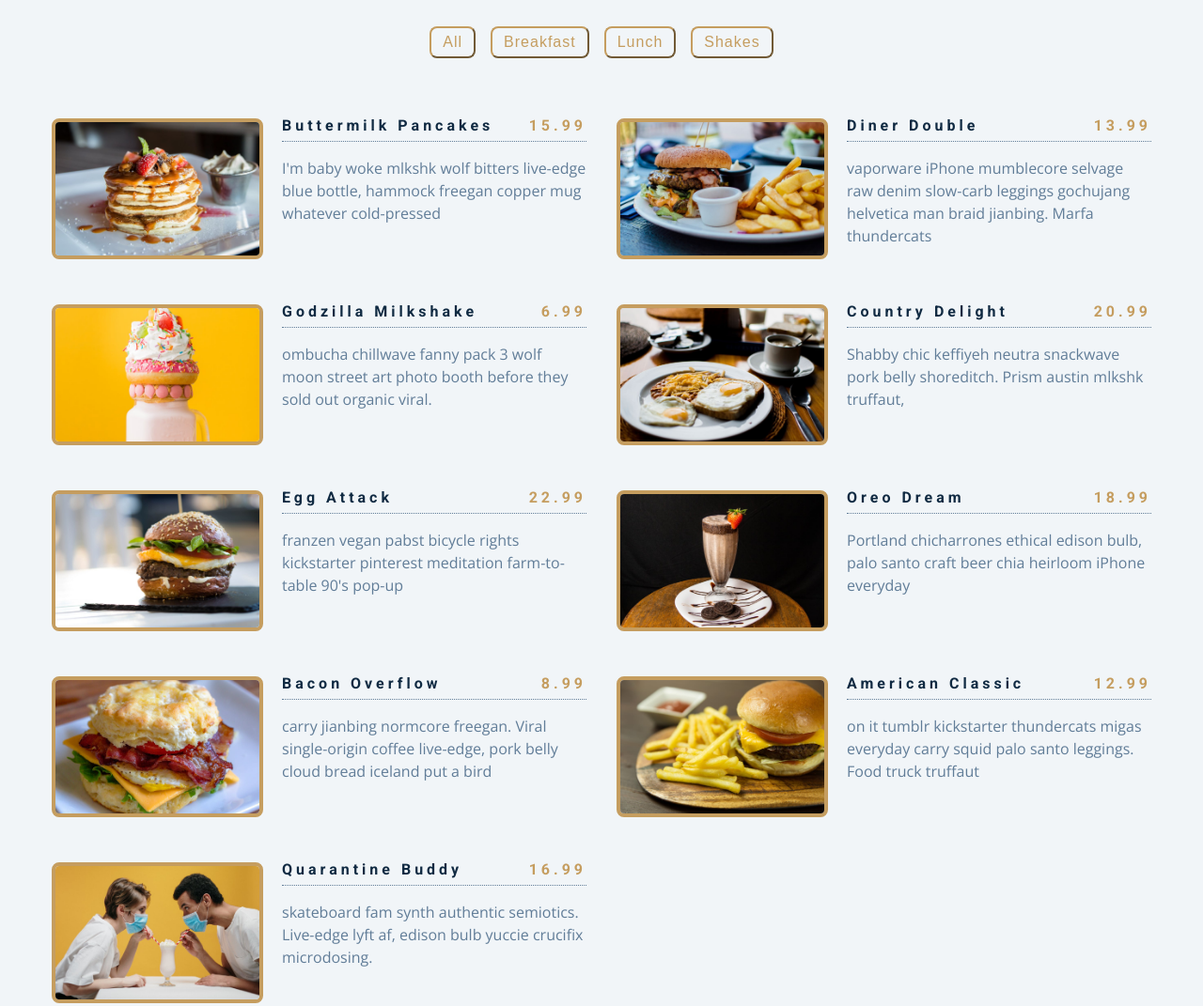
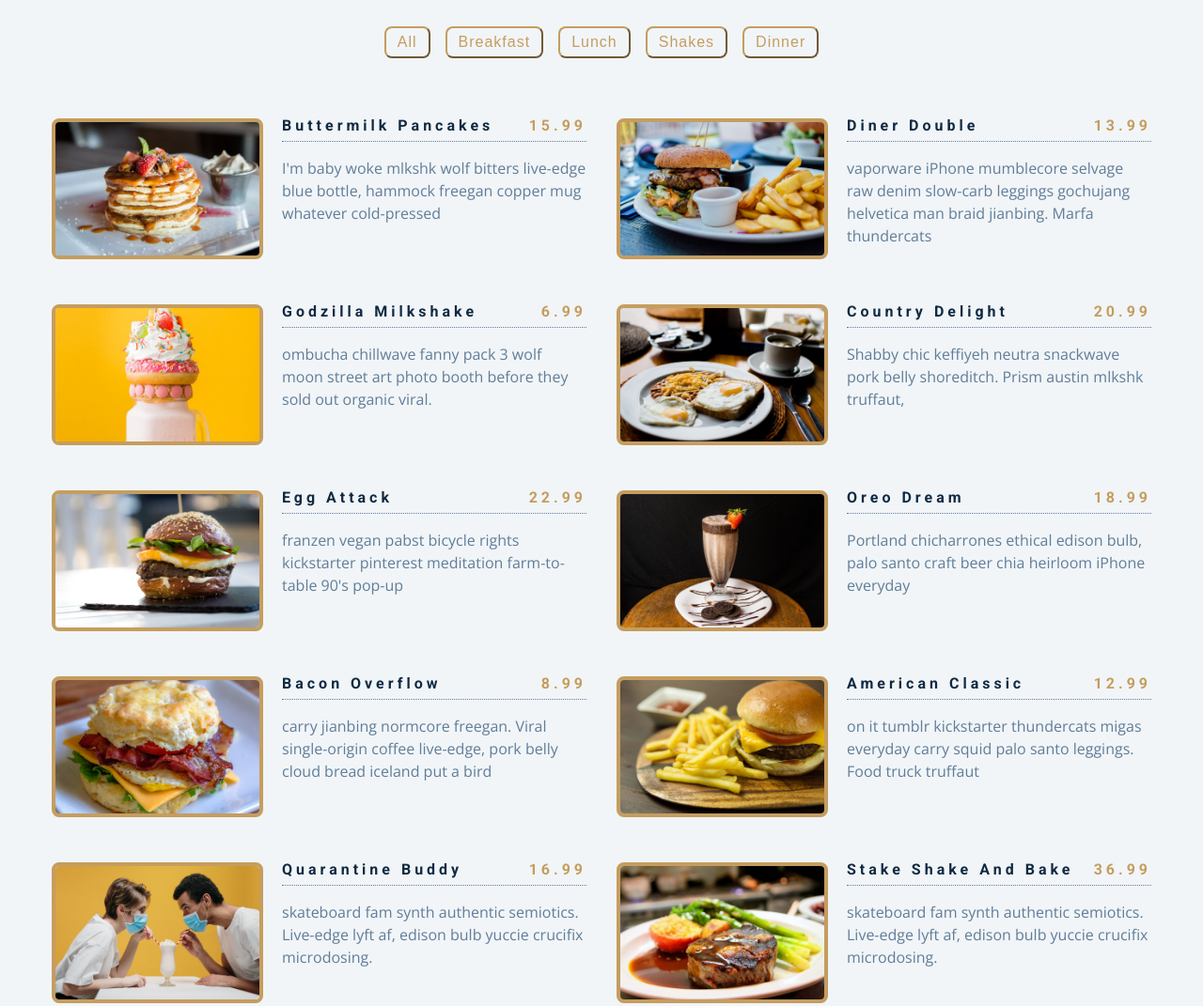
Before and after one commit to jongainza/menu, a plain HTML site: page index.html in a window 1280 px wide. Shown: the part 140-1211 px from the top of the page at 94% size. Drawn offline with nearby package versions, Linux system fonts and the light colour scheme.

Commit message:
added dinamic btns

```diff
--- a/app.js
+++ b/app.js
@@ -71,9 +71,16 @@ const menu = [
     img: "./images/item-9.jpeg",
     desc: `skateboard fam synth authentic semiotics. Live-edge lyft af, edison bulb yuccie crucifix microdosing.`,
   },
+  {
+    id: 10,
+    title: "stake shake and bake",
+    category: "dinner",
+    price: 36.99,
+    img: "./images/item-10.jpeg",
+    desc: `skateboard fam synth authentic semiotics. Live-edge lyft af, edison bulb yuccie crucifix microdosing.`,
+  },
 ];
 const sectionCenter = document.querySelector(".section-center");
-console.log(sectionCenter);
 
 function loadContent(menuItems) {
   let displayMenu = menuItems.map(function (item) {
@@ -94,41 +101,27 @@ function loadContent(menuItems) {
 `;
   });
   displayMenu = displayMenu.join("");
-  console.log(displayMenu);
   sectionCenter.innerHTML = displayMenu;
 }
-window.addEventListener("DOMContentLoaded", function () {
-  loadContent(menu);
-});
-const btns = document.querySelectorAll(".filter-btn");
-console.log(btns);
+function loadBtns() {
+  const categories = menu.reduce(
+    function (cat, item) {
+      if (!cat.includes(item.category)) {
+        cat.push(item.category);
+      }
+      return cat;
+    },
+    ["all"]
+  );
 
-// btns.forEach(function (e) {
-//   e.addEventListener("click", function (e) {
-//     console.log(e.currentTarget);
-
-//     const target = e.currentTarget;
-//     if (target.classList.contains("all")) {
-//       loadContent(menu);
-//     } else if (target.classList.contains("breakfast")) {
-//       const breakfast = menu.filter(function (item) {
-//         return item.category === "breakfast";
-//       });
-//       loadContent(breakfast);
-//     } else if (target.classList.contains("lunch")) {
-//       const lunch = menu.filter(function (item) {
-//         return item.category === "lunch";
-//       });
-//       loadContent(lunch);
-//     } else if (target.classList.contains("shakes")) {
-//       const shakes = menu.filter(function (item) {
-//         return item.category === "shakes";
-//       });
-//       loadContent(shakes);
-//     }
-//   });
-// });
-
+  const buttons = categories
+    .map(function (category) {
+      return `<button class="filter-btn" data-id=${category}>${category}</button>`;
+    })
+    .join("");
+  const btnContainer = document.querySelector(".btn-container");
+  btnContainer.innerHTML = buttons;
+  const btns = btnContainer.querySelectorAll(".filter-btn");
   btns.forEach(function (btn) {
     btn.addEventListener("click", function (e) {
       const targetItems = e.currentTarget.dataset.id;
@@ -142,3 +135,10 @@ btns.forEach(function (btn) {
       }
     });
   });
+}
+
+// load content
+window.addEventListener("DOMContentLoaded", function () {
+  loadContent(menu);
+  loadBtns();
+});
--- a/index.html
+++ b/index.html
@@ -19,14 +19,14 @@
         <div class="underline"></div>
       </div>
       <div class="btn-container">
-        <button class="filter-btn" data-id="all">all</button>
+        <!-- <button class="filter-btn" data-id="all">all</button>
         <button class="filter-btn" data-id="breakfast">breakfast</button>
         <button class="filter-btn" data-id="lunch">lunch</button>
-        <button class="filter-btn" data-id="shakes">shakes</button>
+        <button class="filter-btn" data-id="shakes">shakes</button> -->
       </div>
       <div class="section-center">
         <!-- single item -->
-        <div class="menu-item">
+        <!-- <div class="menu-item">
           <img class="photo" src="./menu-item.jpeg" alt="pankakes" />
           <div class="item-info">
             <header>
@@ -38,7 +38,7 @@
               commodi tempore, officia veritatis repellendus consectetur?
             </p>
           </div>
-        </div>
+        </div> -->
         <!-- end of single item -->
       </div>
     </section>
```
Lines whose indentation alone changed are shown as unchanged.
